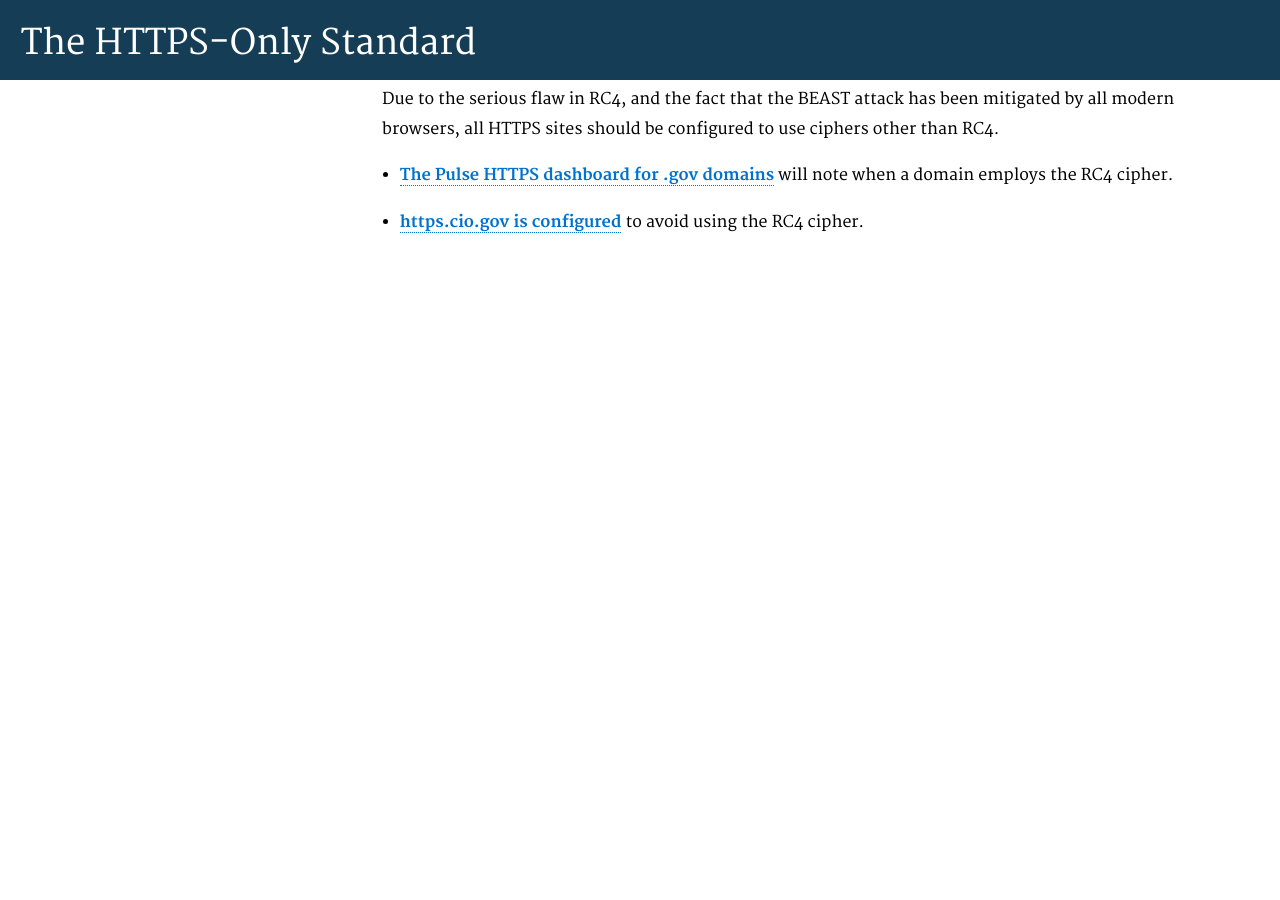
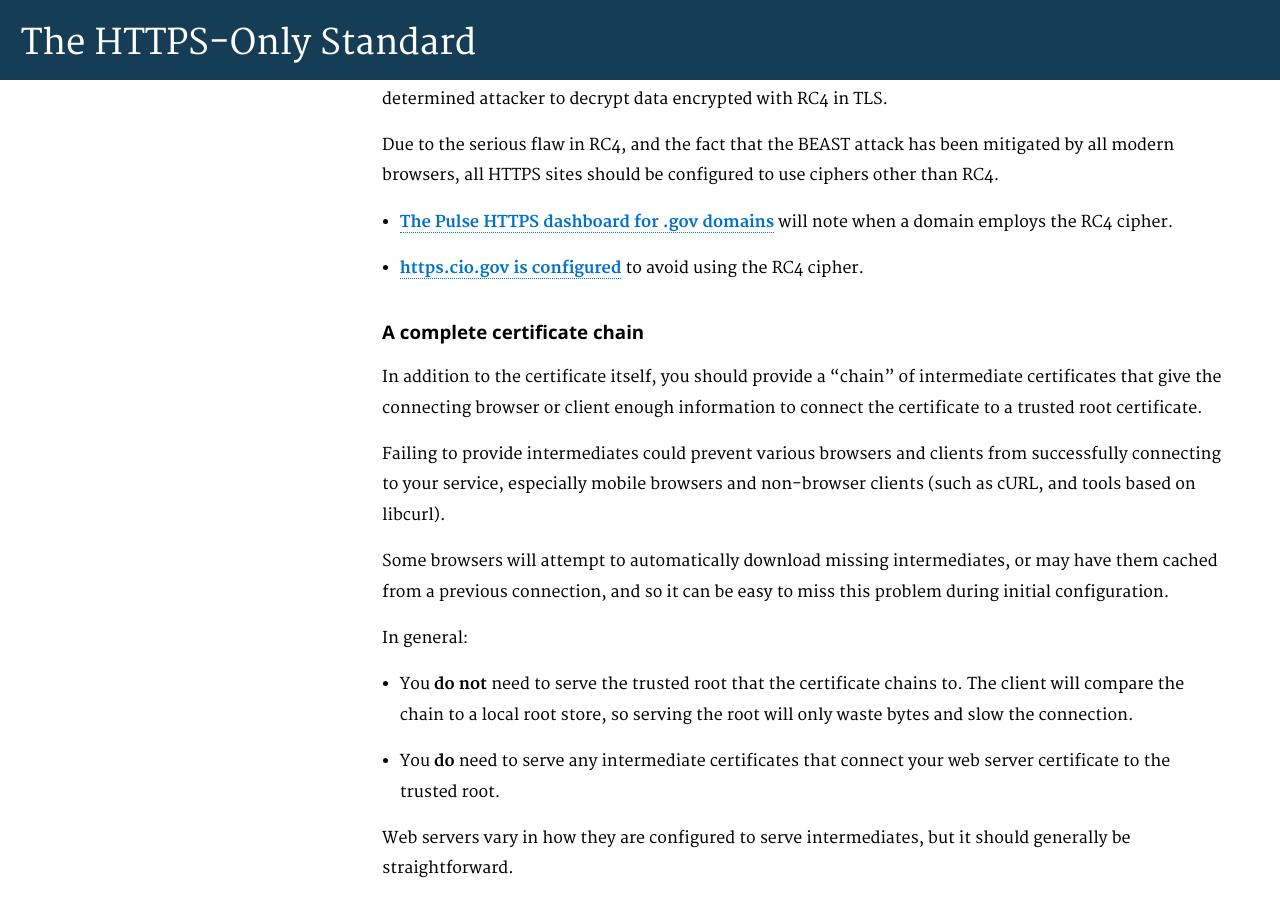
Before and after one commit to GSA/https, a Jekyll site: the page built from pages/technical.md, in a window 1280 px wide and 900 px high, scrolled down 2913 px. Built offline with Jekyll 4.4.1, drawn with Linux system fonts in a browser that asks for light colours; Markdown is read by kramdown in place of the engine named in the settings; before the commit the page ends 3166 px from its top, so only the background shows below that; some of the changed text lies outside the part shown.

Commit message:
a section about complete certificate chains

```diff
--- a/pages/technical.md
+++ b/pages/technical.md
@@ -11,6 +11,7 @@ This page covers some relevant technical concepts relevant to the **strength and
 * [Forward secrecy](#forward-secrecy)
 * [Signature algorithms](#signature-algorithms), such as SHA-1 and SHA-2
 * [RC4](#rc4), a common but insecure cipher
+* [A complete certificate chain](#a-complete-certificate-chain)
 
 ### SSL and TLS
 
@@ -78,3 +79,18 @@ Due to the serious flaw in RC4, and the fact that the BEAST attack has been miti
 
 * **[The Pulse HTTPS dashboard for .gov domains](https://pulse.cio.gov/https/domains/)** will note when a domain employs the RC4 cipher.
 * **[https.cio.gov is configured](https://www.ssllabs.com/ssltest/analyze.html?d=https.cio.gov)** to avoid using the RC4 cipher.
+
+### A complete certificate chain
+
+In addition to the certificate itself, you should provide a "chain" of intermediate certificates that give the connecting browser or client enough information to connect the certificate to a trusted root certificate.
+
+Failing to provide intermediates could prevent various browsers and clients from successfully connecting to your service, especially mobile browsers and non-browser clients (such as cURL, and tools based on libcurl).
+
+Some browsers will attempt to automatically download missing intermediates, or may have them cached from a previous connection, and so it can be easy to miss this problem during initial configuration.
+
+In general:
+
+* You **do not** need to serve the trusted root that the certificate chains to. The client will compare the chain to a local root store, so serving the root will only waste bytes and slow the connection.
+* You **do** need to serve any intermediate certificates that connect your web server certificate to the trusted root.
+
+Web servers vary in how they are configured to serve intermediates, but it should generally be straightforward.
```
